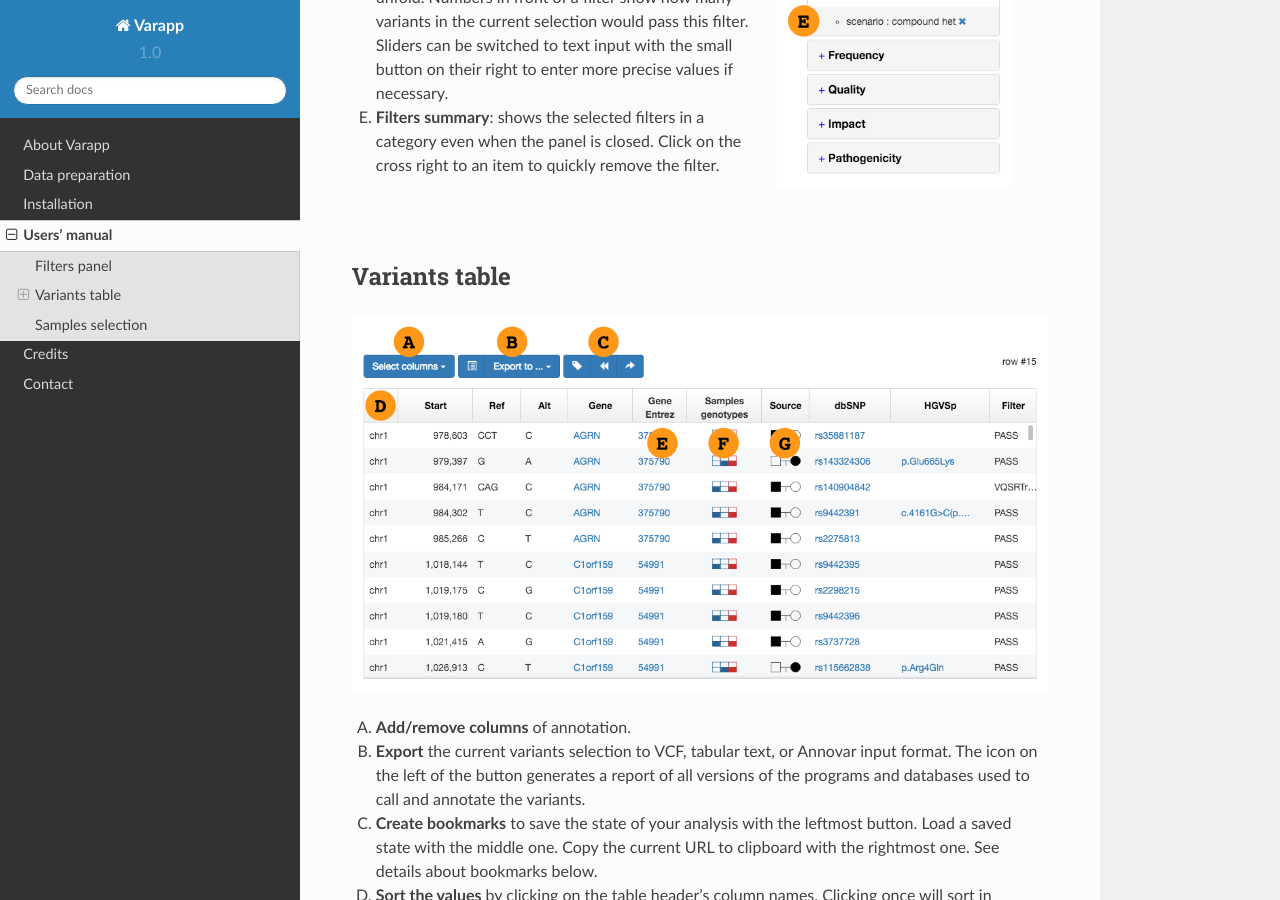
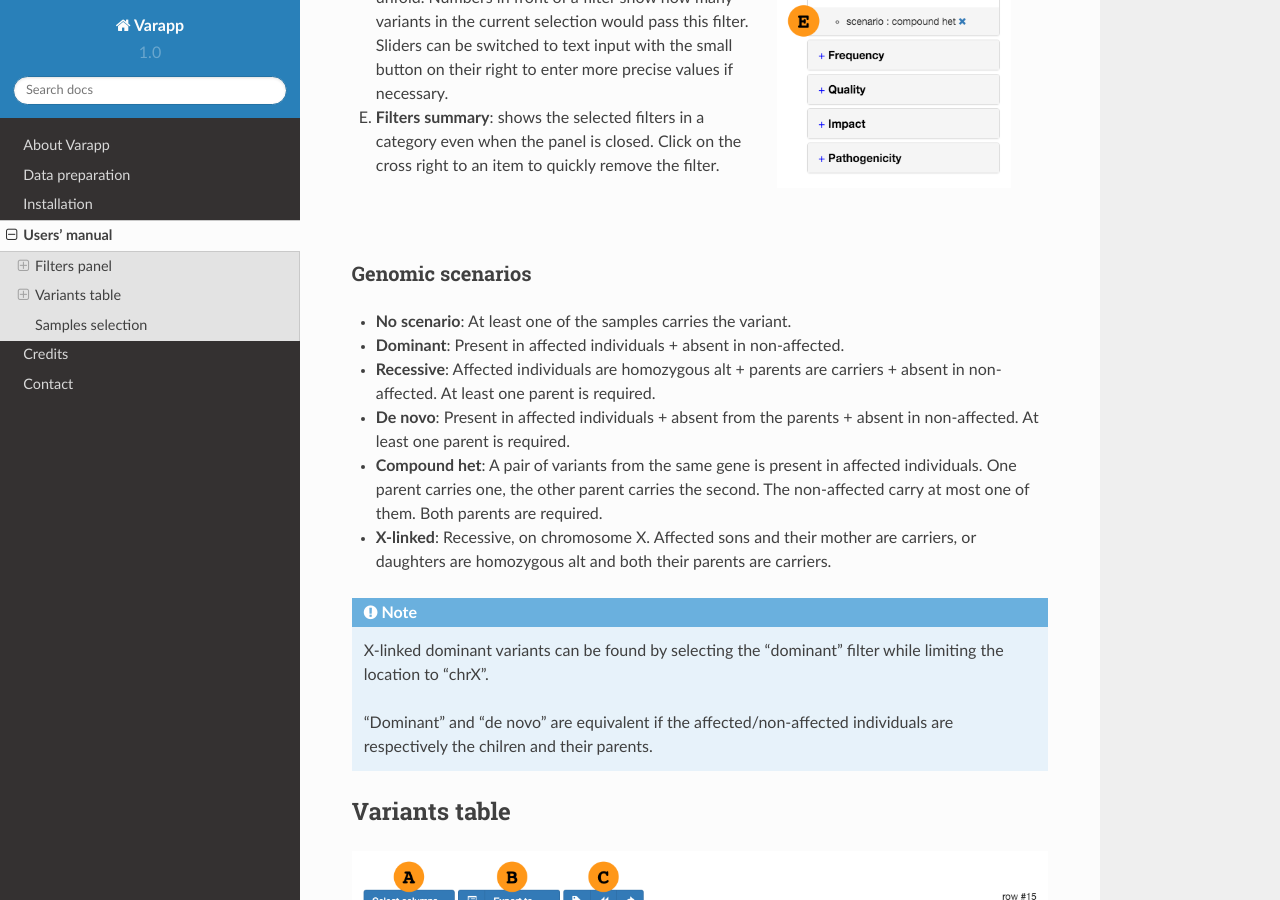
Before and after one commit to varapp/varapp-docs, a Sphinx documentation site: the page built from docs/src/usage.rst, in a window 1280 px wide and 900 px high, scrolled down 1057 px. Built offline with Sphinx 7.4.7 and the Read the Docs theme 2.0.0, drawn with Linux system fonts in a browser that asks for light colours.

Commit message:
Description of the genomic filters

```diff
--- a/docs/src/usage.rst
+++ b/docs/src/usage.rst
@@ -46,6 +46,28 @@ Filters panel
 .. container:: clear
 
     |nbsp|
+
+Genomic scenarios
+.................
+
+* **No scenario**: At least one of the samples carries the variant.
+* **Dominant**: Present in affected individuals + absent in non-affected.
+* **Recessive**: Affected individuals are homozygous alt + parents are carriers + absent in non-affected.
+  At least one parent is required.
+* **De novo**: Present in affected individuals + absent from the parents + absent in non-affected.
+  At least one parent is required.
+* **Compound het**: A pair of variants from the same gene is present in affected individuals.
+  One parent carries one, the other parent carries the second. The non-affected carry at most one of them.
+  Both parents are required.
+* **X-linked**: Recessive, on chromosome X. Affected sons and their mother are carriers, or
+  daughters are homozygous alt and both their parents are carriers.
+
+
+.. note::
+
+   X-linked dominant variants can be found by selecting the "dominant" filter while limiting the location to "chrX".
+
+   "Dominant" and "de novo" are equivalent if the affected/non-affected individuals are respectively the chilren and their parents.
 
 
 .. _variants-table:
```
